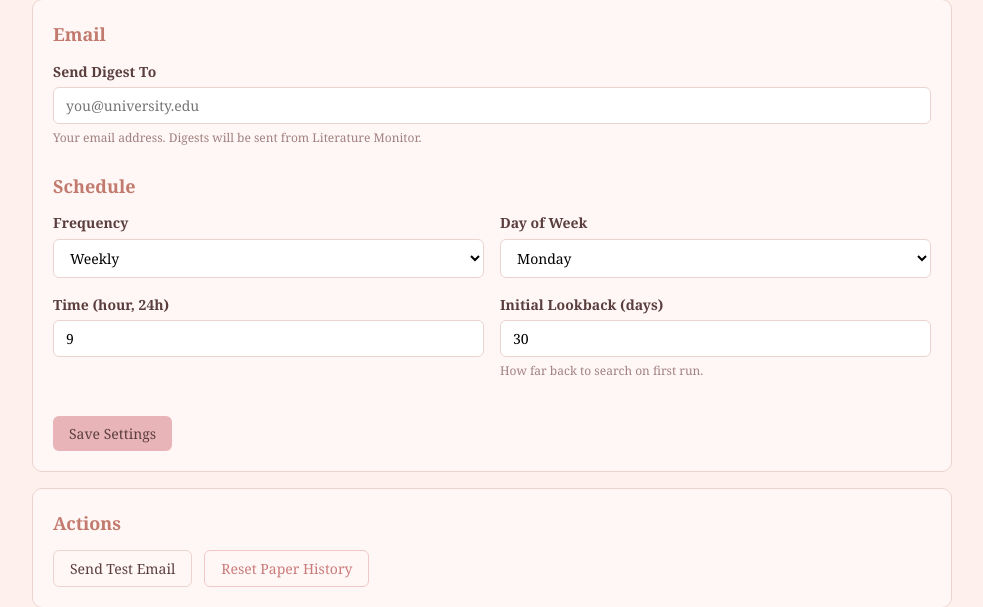
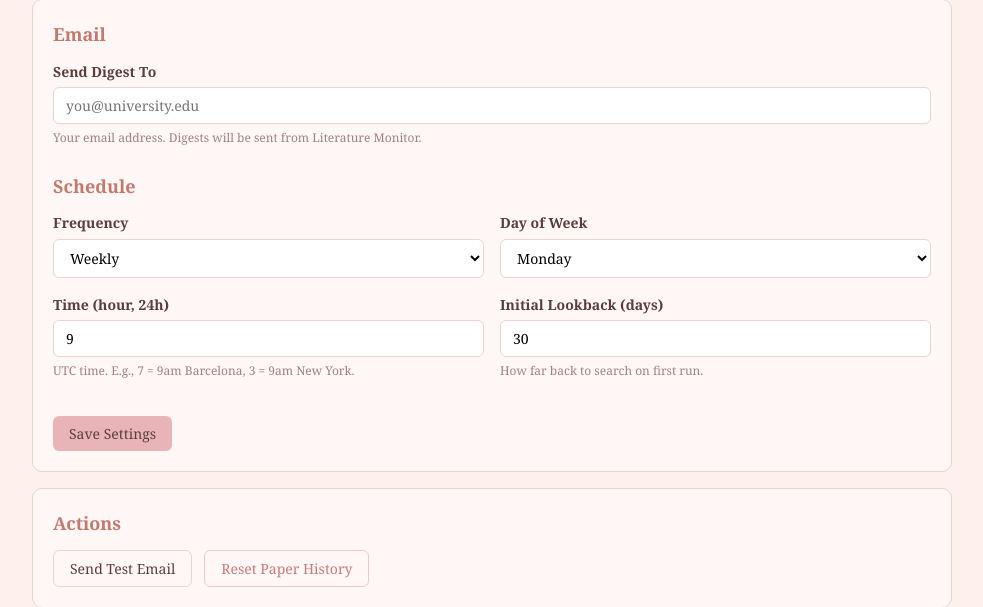
Before and after one commit to junishka/literature-monitor, a Flask app: page /settings in a window 1280 px wide. Shown: the part 146-753 px from the top of the page, without its empty margins (148-1131 px from the left). Run offline with Flask 3, Linux system fonts and the light colour scheme; the visitor is signed in with stand-in values (Sample User, id 1); data comes from the database, SQL or seed files in the repository; data that the repository does not hold is empty; some libraries are stand-ins or nearby versions.

Commit message:
Add UTC timezone note to schedule hour setting
Co-Authored-By: Claude Opus 4.6 (1M context) <noreply@anthropic.com>

```diff
--- a/templates/settings.html
+++ b/templates/settings.html
@@ -36,6 +36,7 @@
     <div class="form-group">
       <label for="schedule_hour">Time (hour, 24h)</label>
       <input type="number" id="schedule_hour" name="schedule_hour" value="{{ settings.get('schedule_hour', '9') }}" min="0" max="23">
+      <div class="form-hint">UTC time. E.g., 7 = 9am Barcelona, 3 = 9am New York.</div>
     </div>
     <div class="form-group">
       <label for="lookback_days">Initial Lookback (days)</label>
```
